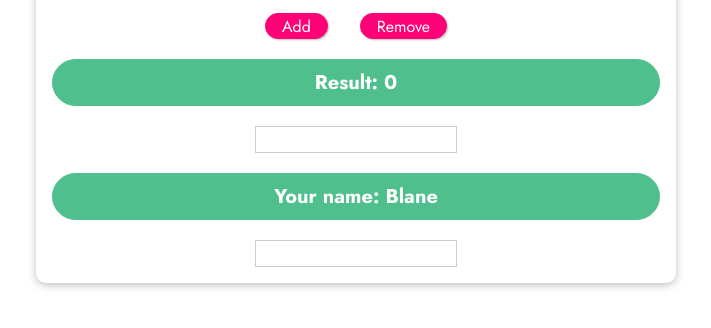
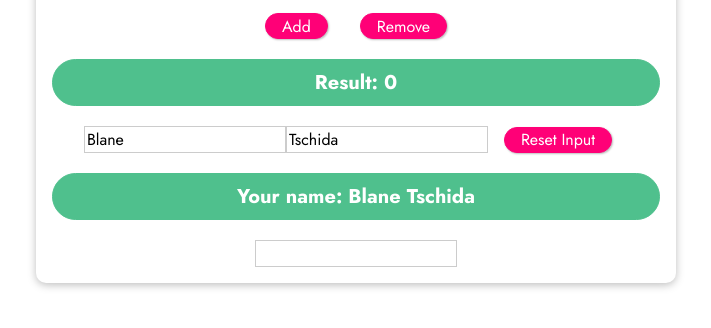
Before and after one commit to IDOMATH/VueRefresher, a plain HTML site: page basics-03-events-starting-code/index.html in a window 1280 px wide. Shown: the part 286-614 px from the top of the page, without its empty margins (284-995 px from the left). Drawn offline with nearby package versions, Linux system fonts and the light colour scheme.

Commit message:
computed values and watchers

```diff
--- a/basics-03-events-starting-code/app.js
+++ b/basics-03-events-starting-code/app.js
@@ -3,7 +3,8 @@ const app = Vue.createApp({
     return {
       counter: 0,
       name: "Blane",
-      confirmedName: "",
+      lastName: "Tschida",
+      // fullName: "",
     };
   },
   methods: {
@@ -14,7 +15,7 @@ const app = Vue.createApp({
       this.counter = this.counter - num;
     },
     setName(event, name) {
-      this.name = name;
+      this.name = event.target.value;
     },
     confirmInput() {
       this.confirmedName = this.name;
@@ -22,6 +23,24 @@ const app = Vue.createApp({
     submitForm() {
       alert("submitted");
     },
+    resetInput() {
+      this.name = "";
+    },
+    outputFullName() {
+      return this.name + " " + "Tschida";
+    },
+  },
+  computed: {
+    fullName() {
+      return this.name + " " + this.lastName;
+    },
+  },
+  watch: {
+    counter(val) {
+      if (val > 50) {
+        this.counter = 0;
+      }
+    },
   },
 });
 
--- a/basics-03-events-starting-code/index.html
+++ b/basics-03-events-starting-code/index.html
@@ -18,15 +18,13 @@
     </header>
     <section id="events">
       <h2>Events in Action</h2>
-      <button v-on:click="onClickedAdd(7)">Add</button>
+      <button @click="onClickedAdd(7)">Add</button>
       <button v-on:click="onClickedRemove(5)">Remove</button>
       <p>Result: {{ counter }}</p>
-      <input
-        type="text"
-        v-on:input="setName($event, 'Blane')"
-        v-on:keyup.enter="confirmInput"
-      />
-      <p>Your name: {{name}}</p>
+      <input type="text" v-model="name" v-on:keyup.enter="confirmInput" />
+      <input type="text" v-model="lastName" v-on:keyup.enter="confirmInput" />
+      <button v-on:click="resetInput">Reset Input</button>
+      <p>Your name: {{fullName}}</p>
       <form v-on:submit.prevent="submitForm">
         <input type="text" />
       </form>
```
